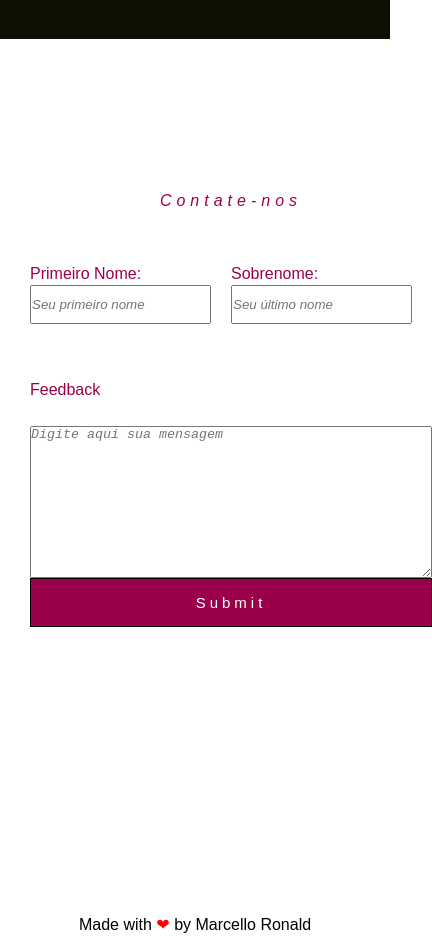
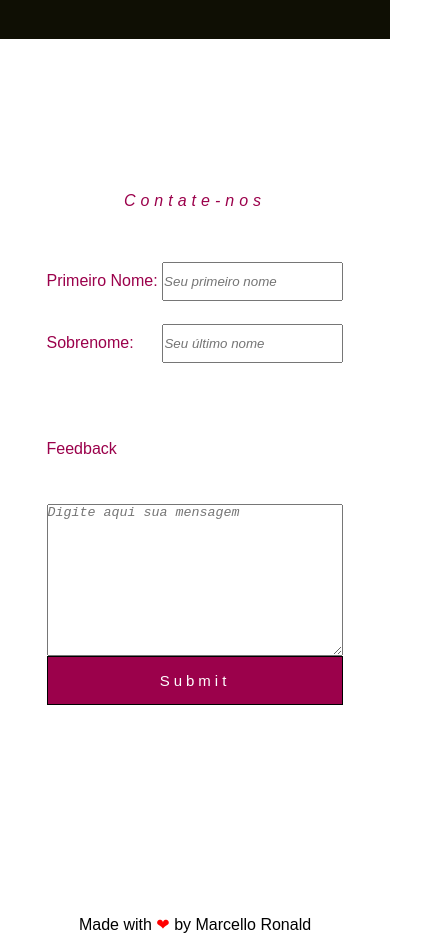
Before and after one commit to mrsRonaldJs/Landing-Page-exemplo-03, a plain HTML site: page landing-page-example-03/index.html in a window 390 px wide. Shown: the part 5280-6219 px from the top of the page, 432 px wide, since content can reach past the window. Drawn offline with Linux system fonts and the light colour scheme.

Commit message:
Add files via upload

```diff
--- a/landing-page-example-03/assets/css/media.css
+++ b/landing-page-example-03/assets/css/media.css
@@ -26,6 +26,7 @@
 
 
 }
+
 
 @media (max-width: 640px) {
 
@@ -84,3 +85,19 @@
     }
 
 }
+
+@media (max-width: 432px) {
+
+    .contact input {
+        margin-right: 0;
+    }
+
+    .form-name {
+        flex-direction: column;
+    }
+
+    .last-name label {
+        display: inline-block;
+        width: 111.5px;
+    }
+}
--- a/landing-page-example-03/assets/css/style.css
+++ b/landing-page-example-03/assets/css/style.css
@@ -13,6 +13,7 @@
 html {
     font-size: 62.5%;
     scroll-behavior: smooth;
+    min-width: 342px;
 }
 
 body {
@@ -27,6 +28,7 @@ h1 {
 
 .main-content {
     max-width: 120rem;
+    width: 100%;
     margin: 0 auto;
     padding: 10rem var(--gap);
 }
@@ -45,6 +47,7 @@ ul {
 
 .menu-content {
     display: grid;
+    width: 100%;
     grid-template-columns: 0.5fr 4fr 1fr;
     justify-content: space-between;
     align-items: center;
@@ -294,8 +297,9 @@ input.form-btn:hover {
 
 }
 
-fieldset {
+fieldset.contact {
     border: none;
+    align-content: center;
 }
 
 /* rodapé */
```
